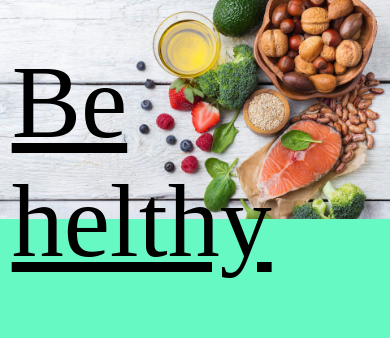
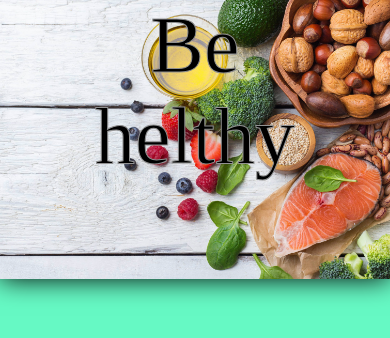
Before and after one commit to VTramon/Be-healthy, a Next.js app: page / in a window 390 px wide. Shown: the top 338 px of the page. Built offline with nearby package versions, Linux system fonts and the light colour scheme; a web font is replaced by a local one.

Commit message:
created the Header component

```diff
--- a/src/GlobalStyles.scss
+++ b/src/Styles/GlobalStyles.scss
@@ -1,5 +1,5 @@
+@import './variables';
 @import url('https://fonts.googleapis.com/css2?family=Sail&family=Yrsa:wght@400;500;600;700&display=swap');
-@import './_variables';
 
 * {
   box-sizing: border-box;
@@ -13,3 +13,9 @@ body {
   font-size: 16px;
   font-family: map-get($font-families, 'common');
 }
+
+body,
+__next {
+  min-width: 100vw;
+  // min-height: 100vh;
+}
--- a/src/_variables.scss
+++ b/src/Styles/_variables.scss
@@ -14,27 +14,31 @@ $font-families: (
 
 @mixin breakpoint($point) {
   @if $point == Ldesktop {
-    @media (min-width: 90em) {
+    @media (min-width: 1440px) {
       @content;
     }
   } @else if $point == desktop {
-    @media (min-width: 70em) {
+    @media (max-width: 1439px) {
       @content;
     }
   } @else if $point == laptop {
-    @media (min-width: 64em) {
+    @media (max-width: 1119px) {
       @content;
     }
   } @else if $point == tablet {
-    @media (min-width: 50em) {
+    @media (max-width: 1023px) {
       @content;
     }
   } @else if $point == Stablet {
-    @media (min-width: 37.5em) {
+    @media (max-width: 799px) {
       @content;
     }
-  } @else if $point == mobileonly {
-    @media (max-width: 37.5em) {
+  } @else if $point == Lmobile {
+    @media (max-width: 600px) {
+      @content;
+    }
+  } @else if $point == mobile {
+    @media (max-width: 400px) {
       @content;
     }
   }
--- a/src/components/Header/index.tsx
+++ b/src/components/Header/index.tsx
@@ -2,11 +2,11 @@ import Image from 'next/image'
 import styles from './style.module.scss'
 import HeaderImg from '../../../public/pic-1.jpg'
 
-const Header = () => {
+const Header: React.FC = () => {
   return (
     <div className={styles.header}>
       <div>
-        <Image src={HeaderImg} alt="imagem de alimentos saudaveis" />
+        <img src="/pic-1.jpg" alt="imagem de alimentos saudaveis" />
         <h1>Be helthy</h1>
       </div>
     </div>
--- a/src/components/Header/style.module.scss
+++ b/src/components/Header/style.module.scss
@@ -1,4 +1,4 @@
-@import '../../variables';
+@import '../../Styles/variables';
 
 .header {
   display: flex;
@@ -21,11 +21,11 @@
 
     position: relative;
 
-    overflow: hidden;
-
     img {
+      width: 100%;
+      height: 100%;
+      box-shadow: 0 0 25px 0 black;
       object-fit: cover;
-      box-shadow: 0 0 25px 0 black;
     }
   }
 
@@ -40,5 +40,25 @@
     font-size: 6.5em;
     font-weight: 500;
     text-decoration: underline;
+
+    @include breakpoint(laptop) {
+      font-size: 5em;
+    }
+
+    @include breakpoint(Lmobile) {
+      top: unset;
+      left: unset;
+      bottom: 1em;
+      max-width: unset;
+      width: 70vw;
+      text-align: center;
+
+      text-decoration: none;
+      -webkit-text-stroke: rgb(145, 145, 145);
+      -webkit-text-stroke-width: 1px;
+    }
+    @include breakpoint(mobile) {
+      bottom: unset;
+    }
   }
 }
--- a/src/pages/_app.tsx
+++ b/src/pages/_app.tsx
@@ -1,20 +1,8 @@
 import type { AppProps /*, AppContext */ } from 'next/app'
-import Head from 'next/head'
-import '../GlobalStyles.scss'
+import '../Styles/GlobalStyles.scss'
 
 function MyApp({ Component, pageProps }: AppProps) {
-  return (
-    <>
-      <Head>
-        <meta charSet="utf-8" />
-        <meta
-          name="viewport"
-          content="width=device-width, initial-scale=1.0 "
-        />
-      </Head>
-      <Component {...pageProps} />
-    </>
-  )
+  return <Component {...pageProps} />
 }
 
 export default MyApp
--- a/src/pages/index.tsx
+++ b/src/pages/index.tsx
@@ -1,11 +1,19 @@
+import Head from 'next/head'
 import Link from 'next/link'
 import { Header } from '../components/Header'
 import { Layout } from '../components/Layout'
 
 const IndexPage = () => (
-  <Layout>
-    <Header />
-  </Layout>
+  <>
+    <Head>
+      <meta charSet="utf-8" />
+      <meta name="viewport" content="width=device-width, initial-scale=1.0 " />
+    </Head>
+
+    <Layout>
+      <Header />
+    </Layout>
+  </>
 )
 
 export default IndexPage
```
